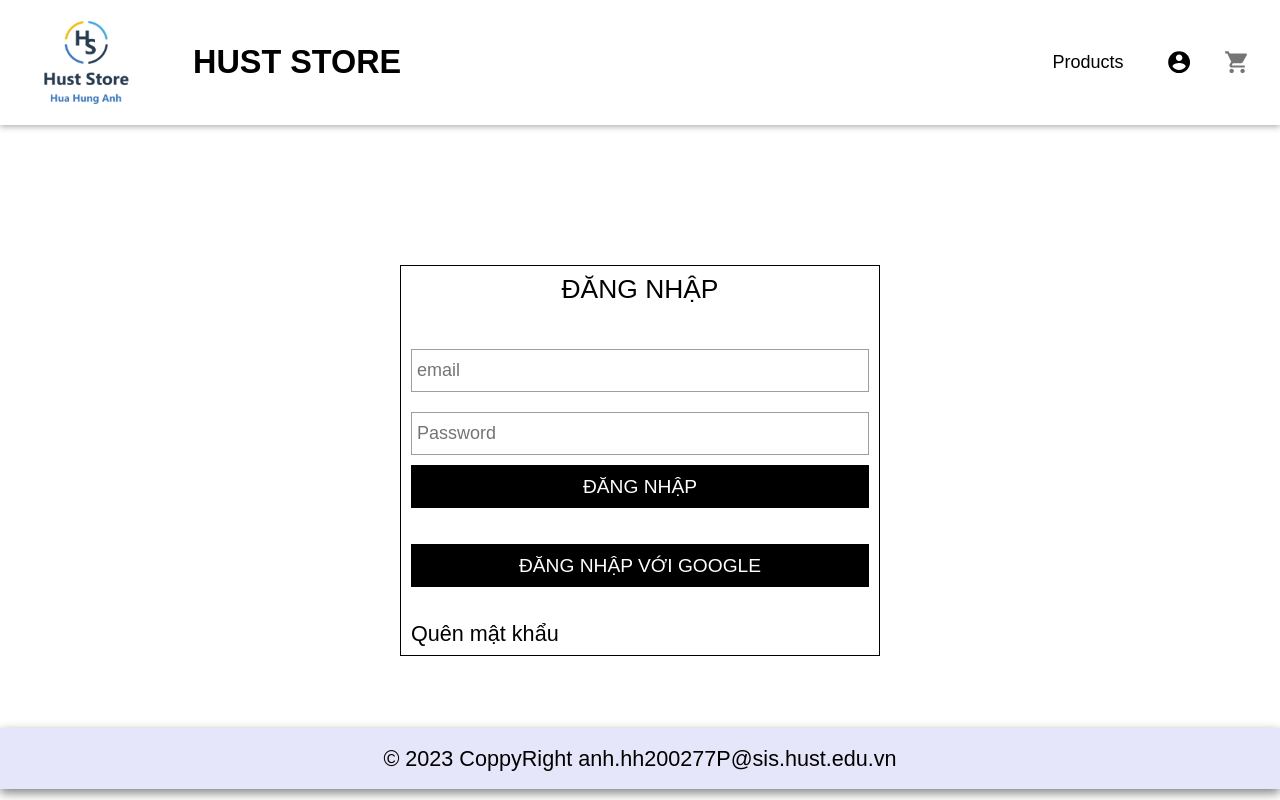
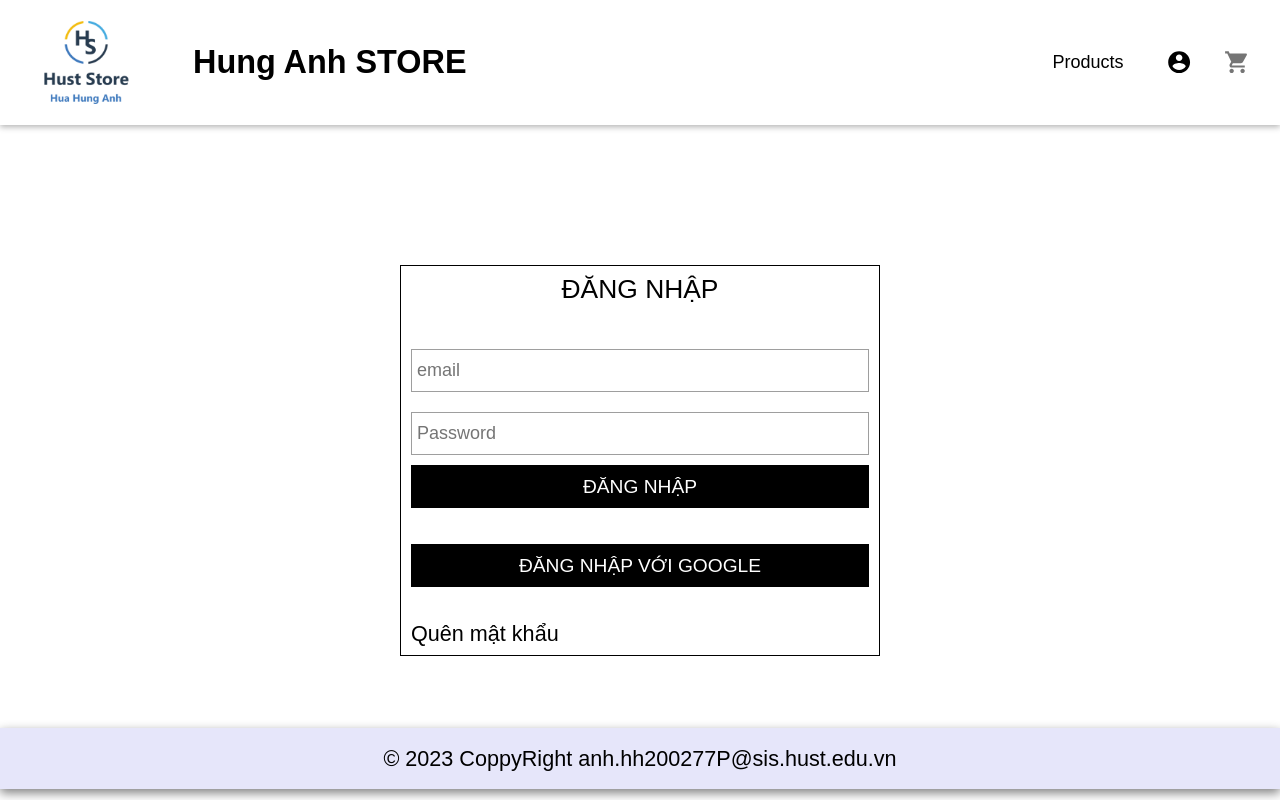
Before and after one commit to huahunganh/hust_store_frontend, a React (Create React App) app: page /login in a window 1280 px wide. Built offline with nearby package versions, Linux system fonts and the light colour scheme; no server answers.

Commit message:
rename site

```diff
--- a/public/index.html
+++ b/public/index.html
@@ -27,7 +27,7 @@
     <link rel="preconnect" href="https://fonts.gstatic.com">
 
 
-    <title>Hust Store | Hua Hung Anh</title>
+    <title>Hung Anh Store | Hua Hung Anh</title>
   </head>
   <body>
     <noscript>You need to enable JavaScript to run this app.</noscript>
--- a/src/AdminLayout/AdminLayout.js
+++ b/src/AdminLayout/AdminLayout.js
@@ -21,7 +21,7 @@ const AdminLayout = props => {
             <Grid container spacing={3}>
                 <Grid item xs={12}>
                     <Paper className={classes.paper}>
-                        <Typography variant="h3">Chào mừng đến với trang quản lý HUST STORE</Typography>
+                        <Typography variant="h3">Chào mừng đến với trang quản lý Hung Anh STORE</Typography>
                         <Typography variant="subtitle1">Dễ dàng hơn với HUA HUNG ANH</Typography>
                     </Paper>
                 </Grid>
--- a/src/components/AdminToolbar/index.js
+++ b/src/components/AdminToolbar/index.js
@@ -22,7 +22,7 @@ const AdminToolbar = ({onClick}) => {
 
                 <li>
                     <Link to='/admin'>
-                        <Typography className='adminHeaderTitle'>HUST STORE Management Site</Typography>
+                        <Typography className='adminHeaderTitle'>Hung Anh STORE Management Site</Typography>
                     </Link>
                 </li>
 
--- a/src/components/header/index.js
+++ b/src/components/header/index.js
@@ -190,7 +190,7 @@ const Header = () => {
             <header className={classes.header}>
                 <div className={classes.title}>
                     <Link to="/"> <img className={classes.logo} style={{width:'60%',height:'auto', paddingBottom: '10px', paddingTop: '10px'}} src={logo} alt="hust Logo" /></Link>
-                    <Link to="/"> <h2>HUST STORE</h2></Link>
+                    <Link to="/"> <h2>Hung Anh STORE</h2></Link>
                 </div>
                 <div>
                     {!currentUser ? unLoged() : Loged()}
```
Also changed, not shown: public/manifest.json.
